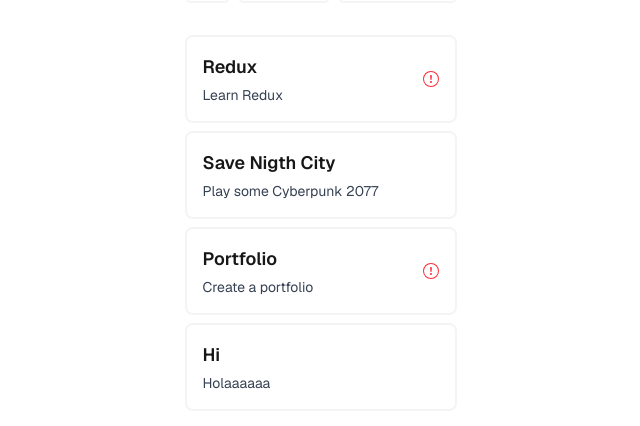
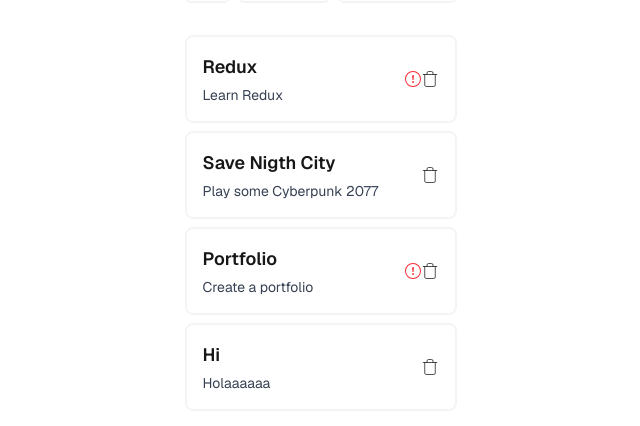
Before and after one commit to LaraBerenguer/notes-app, a Next.js app: page / in a window 1280 px wide. Shown: the part 357-783 px from the top of the page, without its empty margins (319-959 px from the left). Built offline with nearby package versions, Linux system fonts and the light colour scheme; data requests are answered from the project's data file.

Commit message:
Add delete icon to note card

```diff
--- a/src/components/NoteCard.tsx
+++ b/src/components/NoteCard.tsx
@@ -1,6 +1,7 @@
 "use client"
 import { Note } from "@/types/types";
 import ImportantIcon from "./ImportantIcon";
+import { Trash } from "lucide-react";
 
 type NoteCardProps = {
     note: Note;
@@ -15,6 +16,7 @@ const NoteCard = ({ note, onClick }: NoteCardProps) => {
                 <section id="content" className="text-sm text-gray-700">{note.content}</section>
             </section>
             <section id="important" className="text-xs font-bold text-red-500 ml-auto">{note.important && <ImportantIcon className="inline-block text-red-500 ml-2" />}</section>
+            <section id="delete-note"><Trash strokeWidth={1} size={18} /></section>
         </div>
     )
 };
```
